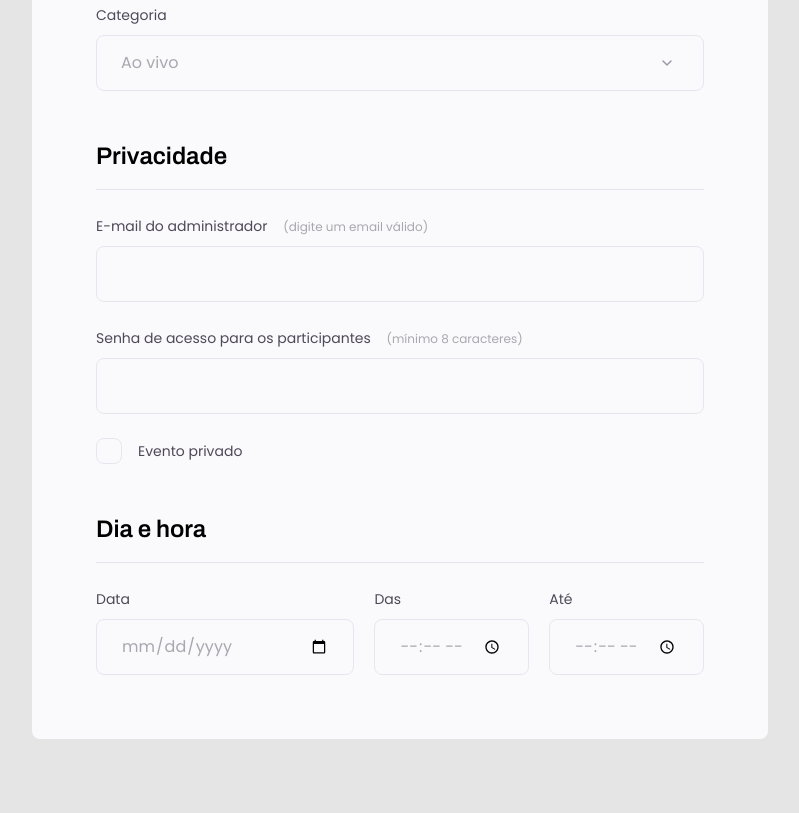
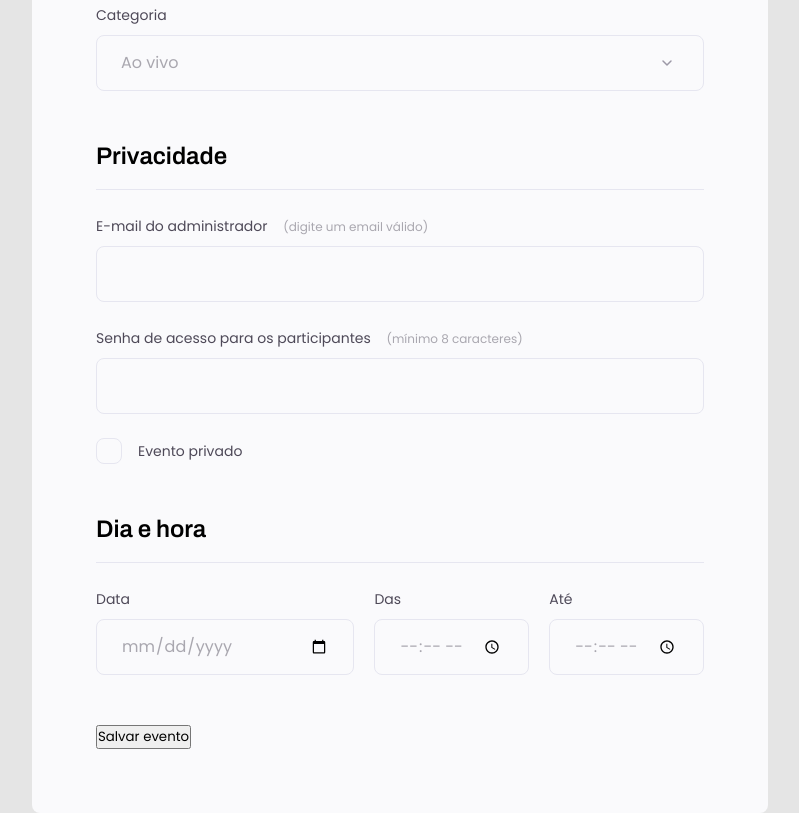
Before and after one commit to anacirqueira/Formulario_eventos, a plain HTML site: page index.html in a window 1280 px wide. Shown: the part 968-1781 px from the top of the page, without its empty margins (240-1039 px from the left). Before the commit the page ends 1707 px from the top, so only its background shows below. Drawn offline with Linux system fonts and the light colour scheme.

Commit message:
Form button

```diff
--- a/index.html
+++ b/index.html
@@ -18,6 +18,7 @@
     </header>
 
     <form >
+
       <fieldset>
         <div class="fieldset-wrapper">
           <legend>Informações do evento</legend>
@@ -100,6 +101,11 @@
 
         </div>
       </fieldset>
+
+      <div class="form-buttons">
+        <input type="submit" value="Salvar evento">
+      </div>
+
     </form>
   </div>
 
```
